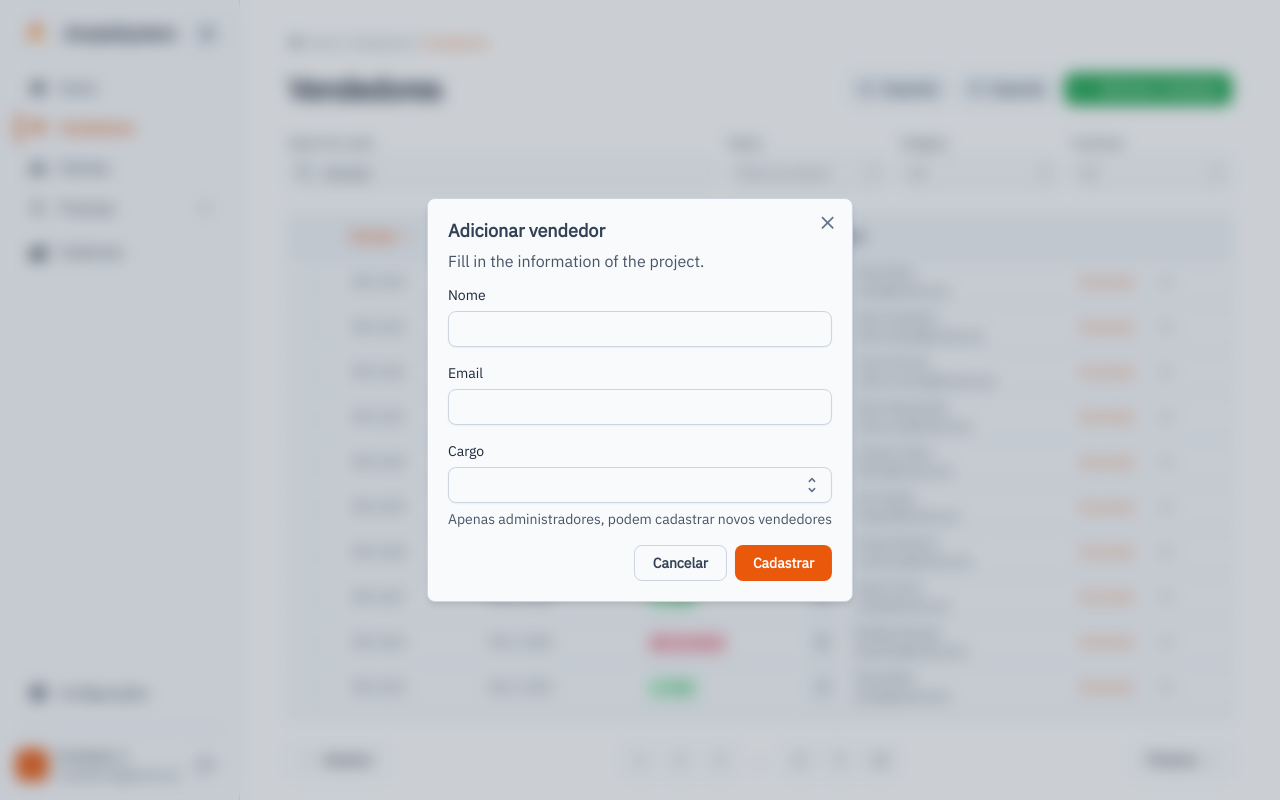
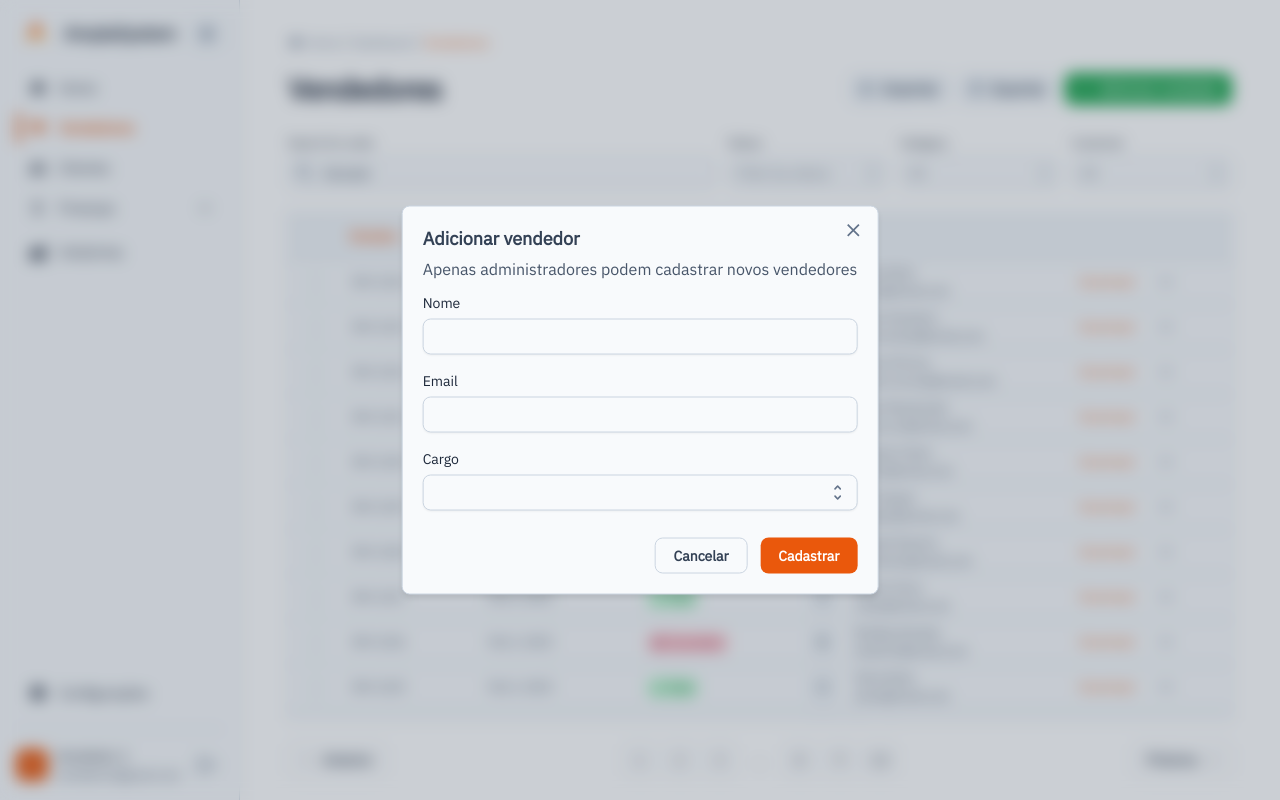
Before and after one commit to ICEI-PUC-Minas-PMGES-TI/pmg-es-2024-1-ti3-9577100-amplasystem, a React (Vite) app: page /vendedores in a window 1280 px wide. Both pictures are taken after typing "Sample" into the empty fields and a click on the button "Adicionar vendedor". Built offline with nearby package versions, Linux system fonts and the light colour scheme.

Commit message:
Lógica e modal de adicionar vendedor desenvolvidos

```diff
--- a/src/pages/VendedoresPage.tsx
+++ b/src/pages/VendedoresPage.tsx
@@ -25,8 +25,9 @@ import {
   FormHelperText,
   Select,
   Option,
-  Box,
+  DialogActions,
 } from "@mui/joy";
+import { InfoOutlined } from "@mui/icons-material";
 
 const VendedoresPage = () => {
   const breadcrumbs = [
@@ -63,6 +64,32 @@ const VendedoresPage = () => {
   ];
 
   const [modalAdicionarVendedor, setModalAdicionarVendedor] = useState(false);
+  const [nome, setNome] = useState("");
+  const [email, setEmail] = useState("");
+  const [cargo, setCargo] = useState("");
+  const [errors, setErrors] = useState({ nome: "", email: "", cargo: "" });
+
+  const handleAdicionarVendedor = () => {
+    const newErrors = { nome: "", email: "", cargo: "" };
+
+    if (!nome) newErrors.nome = "Nome é obrigatório";
+    if (!email) newErrors.email = "Email é obrigatório";
+    else if (!/\S+@\S+\.\S+/.test(email)) newErrors.email = "Email inválido";
+    if (!cargo) newErrors.cargo = "Cargo é obrigatório";
+
+    setErrors(newErrors);
+
+    if (newErrors.nome || newErrors.email || newErrors.cargo) {
+      return;
+    }
+
+    // Está demorando para limpar porque a função é síncrona
+    alert(`Nome: ${nome}\nEmail: ${email}\nCargo: ${cargo}, cadastrado`);
+
+    setNome("");
+    setEmail("");
+    setCargo("");
+  };
 
   return (
     <React.Fragment>
@@ -78,45 +105,56 @@ const VendedoresPage = () => {
         <ModalDialog>
           <ModalClose />
           <DialogTitle>Adicionar vendedor</DialogTitle>
-          <DialogContent>Fill in the information of the project.</DialogContent>
-          <form
-            onSubmit={(event: React.FormEvent<HTMLFormElement>) => {
-              event.preventDefault();
-              alert("Vendedor cadastrado com sucesso");
-              setModalAdicionarVendedor(false);
-            }}
+          <DialogContent>
+            Apenas administradores podem cadastrar novos vendedores
+          </DialogContent>
+          <Stack spacing={2}>
+            <FormControl error={Boolean(errors.nome)}>
+              <FormLabel>Nome</FormLabel>
+              <Input
+                autoFocus
+                value={nome}
+                onChange={(e) => setNome(e.target.value)}
+              />
+              {errors.nome && (
+                <FormHelperText>
+                  <InfoOutlined />
+                  {errors.nome}
+                </FormHelperText>
+              )}
+            </FormControl>
+            <FormControl error={Boolean(errors.email)}>
+              <FormLabel>Email</FormLabel>
+              <Input value={email} onChange={(e) => setEmail(e.target.value)} />
+              {errors.email && (
+                <FormHelperText>
+                  <InfoOutlined />
+                  {errors.email}
+                </FormHelperText>
+              )}
+            </FormControl>
+            <FormControl error={Boolean(errors.cargo)}>
+              <FormLabel>Cargo</FormLabel>
+              <Select
+                value={cargo}
+                onChange={(_, newValue) => setCargo(newValue ?? "")}
               >
-            <Stack spacing={2}>
-              <FormControl>
-                <FormLabel>Nome</FormLabel>
-                <Input autoFocus />
-              </FormControl>
-              <FormControl>
-                <FormLabel>Email</FormLabel>
-                <Input />
-              </FormControl>
-              <FormControl>
-                <FormLabel>Cargo</FormLabel>
-                <Select>
                 <Option value="vendedor">Vendedor</Option>
                 <Option value="administrador">Administrador</Option>
               </Select>
+              {errors.cargo && (
                 <FormHelperText>
-                  Apenas administradores, podem cadastrar novos vendedores
+                  <InfoOutlined />
+                  {errors.cargo}
                 </FormHelperText>
+              )}
             </FormControl>
-              <Box
-                sx={{
-                  mt: 1,
-                  display: "flex",
-                  gap: 1,
-                  flexDirection: { xs: "column", sm: "row-reverse" },
-                }}
-              >
+          </Stack>
+          <DialogActions>
             <Button
               variant="solid"
               color="primary"
-                  onClick={() => setModalAdicionarVendedor(false)}
+              onClick={() => handleAdicionarVendedor()}
             >
               Cadastrar
             </Button>
@@ -127,9 +165,7 @@ const VendedoresPage = () => {
             >
               Cancelar
             </Button>
-              </Box>
-            </Stack>
-          </form>
+          </DialogActions>
         </ModalDialog>
       </Modal>
     </React.Fragment>
```
Lines whose indentation alone changed are shown as unchanged.
